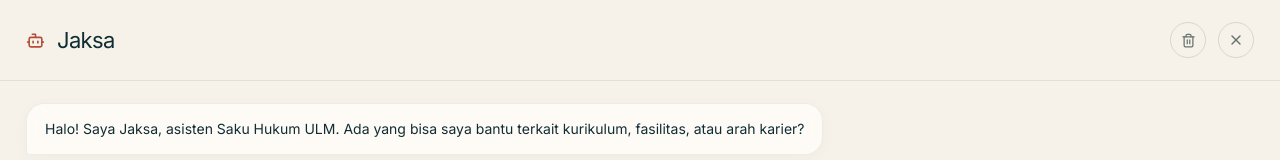
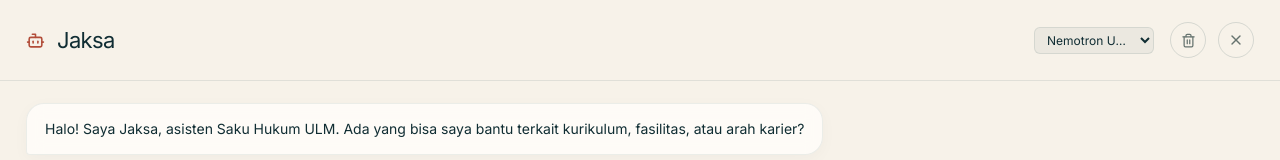
Before and after one commit to kecrwn/Saku-Hukum-ULM, a Next.js app: page /chat in a window 1280 px wide. Shown: the top 160 px of the page. Built offline with nearby package versions, Linux system fonts and the light colour scheme.

Commit message:
feat: implement model selector, update API routing to use dynamic keys for nemotron ultra, lightning, and kimi

```diff
--- a/src/app/api/chat/route.ts
+++ b/src/app/api/chat/route.ts
@@ -40,12 +40,22 @@ function checkRateLimit(ip: string) {
   return true;
 }
 
+const originalNvidiaKey = process.env.NVIDIA_API_KEY || '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';
+const ultraKey = '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';
+const lightningKey = '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';
+
+function getNvidiaClient(modelName: string) {
+  let apiKey = originalNvidiaKey;
+  if (modelName === 'nvidia/nemotron-3-ultra-550b-a55b') apiKey = ultraKey;
+  if (modelName === 'nvidia/nemotron-3.5-lightning-30b-a3b') apiKey = lightningKey;
+
+  return createOpenAI({
+    baseURL: 'https://integrate.api.nvidia.com/v1',
+    apiKey: apiKey,
+  });
+}
+
 const activeProvider = process.env.ACTIVE_PROVIDER || 'nvidia';
-
-const nvidia = createOpenAI({
-  baseURL: 'https://integrate.api.nvidia.com/v1',
-  apiKey: process.env.NVIDIA_API_KEY || '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',
-});
 
 const deepseek = createOpenAI({
   baseURL: 'https://api.deepseek.com',
@@ -70,7 +80,7 @@ export async function POST(req: Request) {
   }
 
   try {
-    const { messages } = body;
+    const { messages, model: requestedModel } = body;
     if (!messages || !Array.isArray(messages)) {
       return new Response(JSON.stringify({ error: 'Invalid request: messages must be an array' }), { status: 400, headers: { 'Content-Type': 'application/json' } });
     }
@@ -90,7 +100,9 @@ export async function POST(req: Request) {
     if (activeProvider === 'openai') {
       model = openaiProvider(isComplex ? 'gpt-4o' : 'gpt-4o-mini');
     } else if (activeProvider === 'nvidia') {
-      model = nvidia('nvidia/llama-3.1-nemotron-70b-instruct');
+      const selectedModelName = requestedModel || 'nvidia/nemotron-3-ultra-550b-a55b';
+      const nvidiaClient = getNvidiaClient(selectedModelName);
+      model = nvidiaClient(selectedModelName);
     } else if (activeProvider === 'deepseek') {
       model = deepseek(isComplex ? 'deepseek-reasoner' : 'deepseek-chat');
     } else {
--- a/src/components/Chatbot.tsx
+++ b/src/components/Chatbot.tsx
@@ -137,8 +137,11 @@ export function Chatbot({ fullScreen }: { fullScreen?: boolean }) {
     }
   ];
 
+  const [selectedModel, setSelectedModel] = useState("nvidia/nemotron-3-ultra-550b-a55b");
+
   const { messages, setMessages, input, handleInputChange, handleSubmit, isLoading, append } = useChat({
     api: "/api/chat",
+    body: { model: selectedModel },
     initialMessages: initialWelcome as any,
     onError: (error) => {
       setMessages(prev => [
@@ -257,8 +260,23 @@ export function Chatbot({ fullScreen }: { fullScreen?: boolean }) {
       {isOpen && (
         <div className={fullScreen ? "chat-panel-fullscreen" : `chat-panel ${isExpanding ? 'is-expanding' : ''}`}>
           <div className="chat-head">
-            <div className="chat-head-title"><Bot size={19} />{isIndonesian ? "Jaksa" : "Jaksa"}</div>
+            <div className="chat-head-title">
+              <Bot size={19} />
+              {isIndonesian ? "Jaksa" : "Jaksa"}
+            </div>
+
             <div className="flex gap-2 items-center">
+              <select
+                value={selectedModel}
+                onChange={(e) => setSelectedModel(e.target.value)}
+                className="bg-[rgba(23,62,68,.05)] border border-[rgba(23,62,68,.1)] text-[var(--ink-deep)] text-xs rounded-md px-2 py-1 outline-none mr-2 max-w-[120px] truncate"
+                title="Pilih Model AI"
+              >
+                <option value="nvidia/nemotron-3-ultra-550b-a55b">Nemotron Ultra 550B</option>
+                <option value="nvidia/nemotron-3.5-lightning-30b-a3b">Nemotron Lightning 30B</option>
+                <option value="moonshotai/kimi-k3">Kimi K3</option>
+              </select>
+
               <button
                 type="button"
                 onClick={handleClearChat}
```
